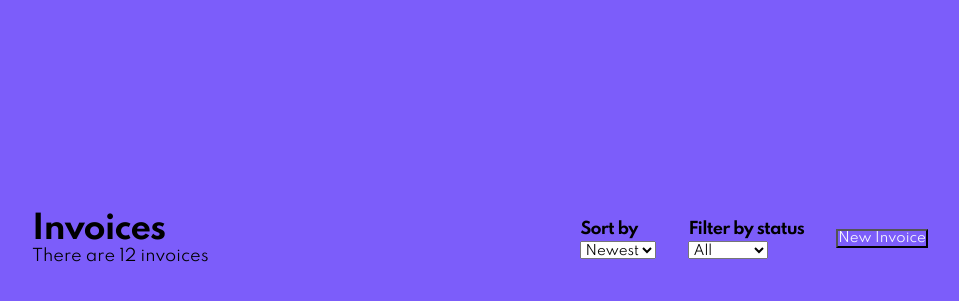
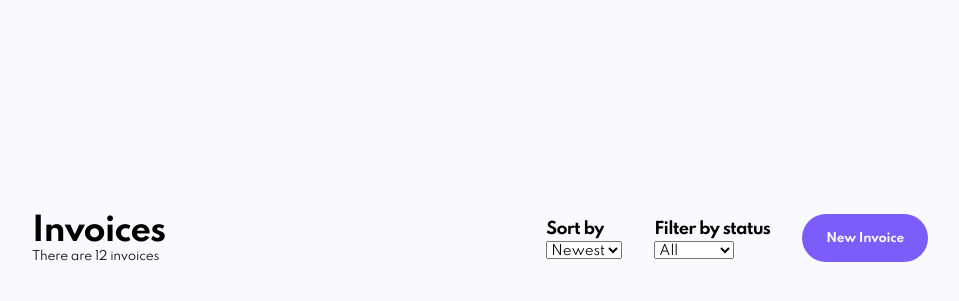
Before and after one commit to chasacademy-sandra-larsson/lektion_3_12_2024, a website: page index.html in a window 1280 px wide. Shown: the part 146-447 px from the top of the page, without its empty margins (160-1119 px from the left). Drawn offline with Linux system fonts and the light colour scheme.

Commit message:
scss klart

```diff
--- a/src/styles/main.scss
+++ b/src/styles/main.scss
@@ -4,7 +4,7 @@
 
 
 body {
-    background-color: variables.$purple;
+    background-color: variables.$offWhite;
   }
 
   main {
@@ -30,9 +30,9 @@ body {
       align-items: center;
 
 
-    //   p {
-    //     @include normalText;
-    //   }
+      p {
+        @include mixins.normalText;
+      }
 
       .invoice__header-actions {
         display: flex;
@@ -44,7 +44,7 @@ body {
 
   .new-invoice button {
 
-     // @include button;
+      @include mixins.button;
       background-color: variables.$purple;
       color: variables.$offWhite;
   }
@@ -63,7 +63,7 @@ body {
     margin-bottom: 1rem;
 
     p {
-      //@include normalText;
+      @include mixins.normalText;
     }
   }
 
```
Also changed, not shown: dist/main.css, src/styles/main.css, 1 other file.
